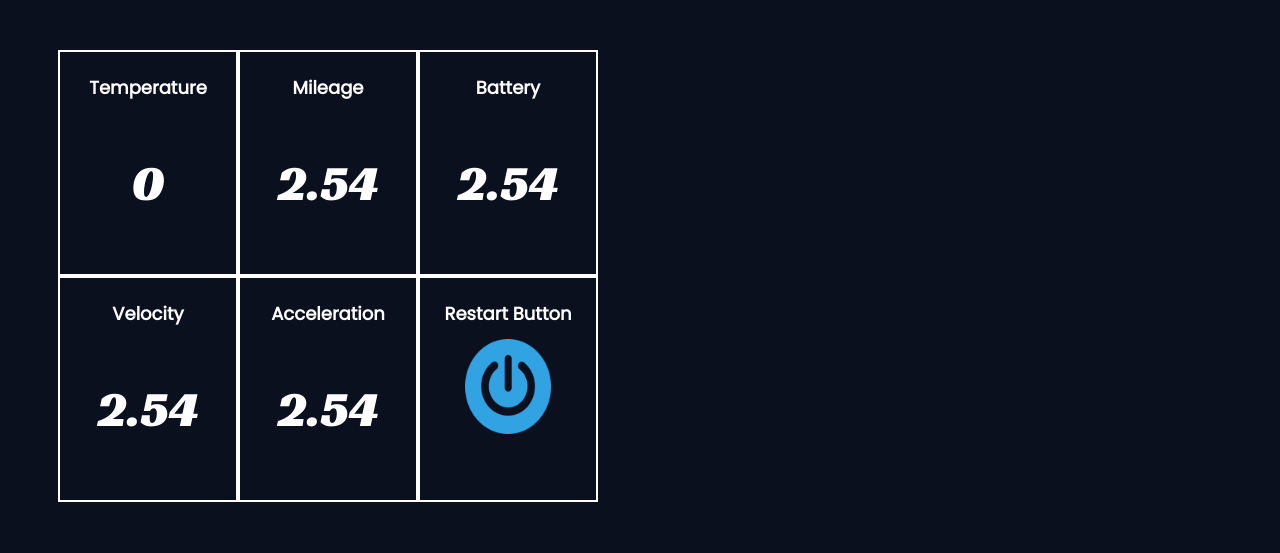
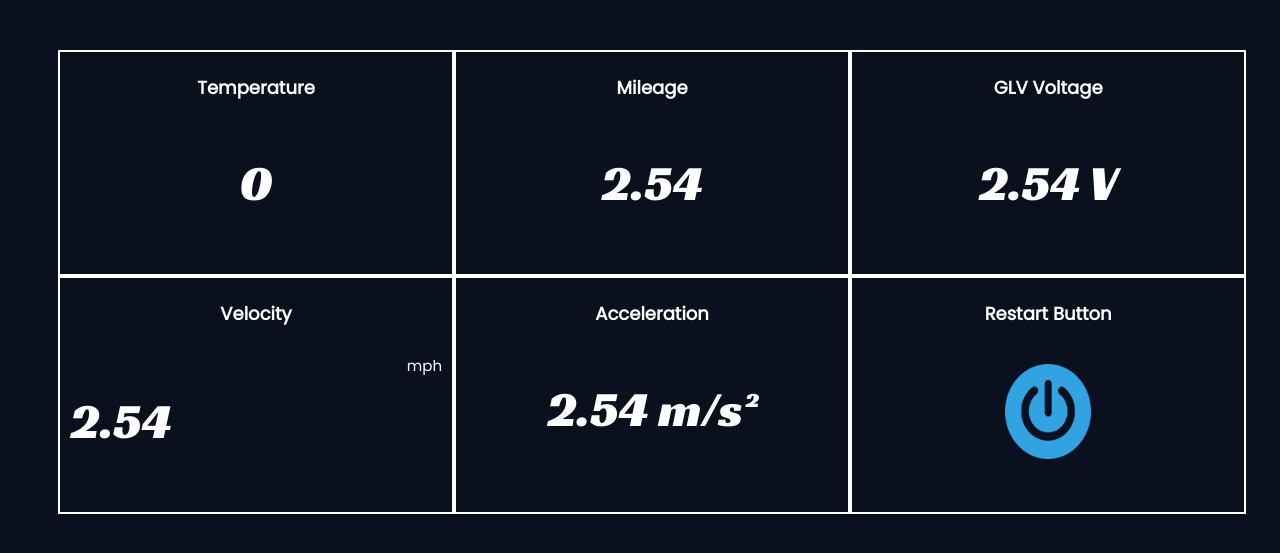
Before and after one commit to Princeton-Racing-Electric/Dashboard, a Flask app: page / in a window 1280 px wide. Shown: the top 553 px of the page. Run offline with Flask 2, Linux system fonts and the light colour scheme; parts of the project's set-up code (start-up, migrations or seed data) failed here and were passed over.

Commit message:
width fixed, some unit implementation

```diff
--- a/Server/templates/boardv2.html
+++ b/Server/templates/boardv2.html
@@ -12,9 +12,10 @@
       href="{{ url_for('static', filename='styles2.css')}}"
     />
     <!-- style for putting divs in rows -->
+    <!-- old width 540px -->
     <style>
       .container .box {
-          width:540px;
+          width: 94%;
           margin:50px;
           display:table;
       }
@@ -62,7 +63,7 @@
             <div class = "box-cell box1">
                 <h1 style="color:white; font-family: 'Poppins', sans-serif; text-align:center;  font-size: 18px;">Temperature</h1>
                 <div class = "center">
-                  <p id="temperature" style="color:white; font-family: 'Racing Sans One', cursive; text-align:center;font-size: 50px;"></p>
+                  <p id="temperature" style="color:white; font-family: 'Racing Sans One', cursive; text-align:center;font-size: 50px;">&#176C</p>
                 </div>
             </div>
             <div class = "box-cell box2">
@@ -70,8 +71,8 @@
               <p style="color:white; font-family: 'Racing Sans One', cursive;text-align:center;font-size: 50px;">2.54</p>
             </div>
             <div class = "box-cell box3">
-              <h1 style="color:white; font-family: 'Poppins', sans-serif; text-align:center; font-size: 18px;">Battery</h1>
-              <p style="color:white; font-family: 'Racing Sans One', cursive; text-align:center;font-size: 50px;">2.54</p>
+              <h1 style="color:white; font-family: 'Poppins', sans-serif; text-align:center; font-size: 18px;">GLV Voltage</h1>
+              <p style="color:white; font-family: 'Racing Sans One', cursive; text-align:center;font-size: 50px;">2.54 V</p>
             </div>
           </div>
           <!-- end first row -->
@@ -79,15 +80,20 @@
           <div class = "box-row">
             <div class = "box-cell box1">
               <h1 style="color:white; font-family: 'Poppins', sans-serif; text-align:center; font-size: 18px;">Velocity</h1>
-              <p style="color:white; font-family: 'Racing Sans One', cursive; text-align:center;font-size: 50px;">2.54</p>
+              <div style="float: left;">
+                <p style="color:white; font-family: 'Racing Sans One', cursive; text-align:center;font-size: 50px;">2.54</p>
+              </div>
+              <div style="float: right;">
+                <p style="color:white; font-family: 'Poppins', sans-serif; text-align:center; font-size: 15px;">mph</p>
+              </div>
             </div>
             <div class = "box-cell box2">
               <h1 style="color:white; font-family: 'Poppins', sans-serif;text-align:center; font-size: 18px;">Acceleration</h1>
-              <p style="color:white; font-family: 'Racing Sans One', cursive;text-align:center; font-size: 50px;">2.54</p>
+              <p style="color:white; font-family: 'Racing Sans One', cursive;text-align:center; font-size: 50px;">2.54 m/s&#178</p>
             </div>
             <div class = "box-cell box3" style="text-align:center">
               <h1  style="color:white; font-family: 'Poppins', sans-serif;text-align:center; font-size: 18px;"> Restart Button </h1>
-              <a href="/restart" style= "text-align: center;"> <img src="Restart Button.png" style="width:86px;height:95px;"> </a>
+              <a href="/restart" style= "text-align: center;"> <img src="Restart Button.png" style="width:86px;height:95px;margin-top: 25px;"> </a>
             </div>
           </div>
           <!-- end second row -->
```
